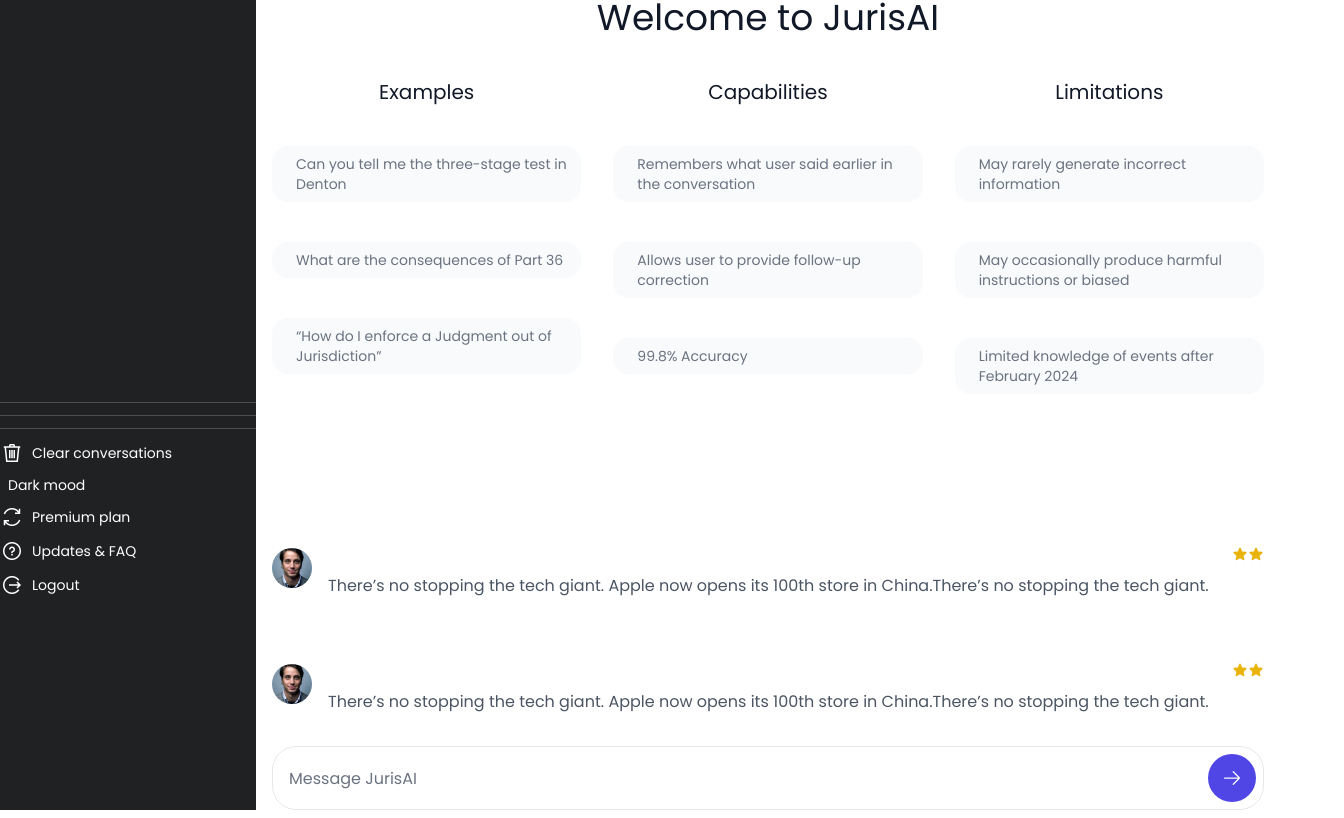
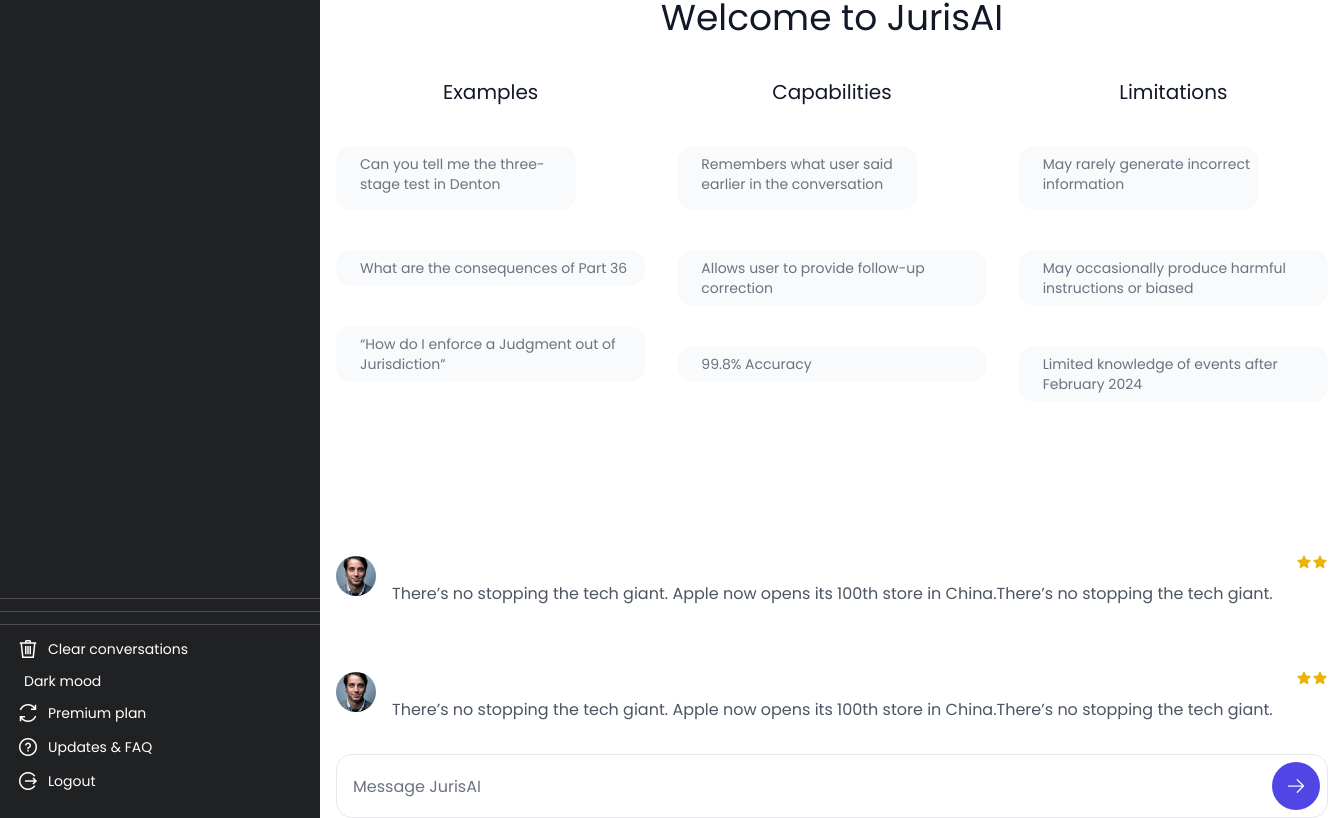
Before and after one commit to abidkarimi/JurisAI, a Next.js app: page /home-ai in a window 1280 px wide. Shown: the part 135-953 px from the top of the page, 1344 px wide, since content can reach past the window. Built offline with nearby package versions, Linux system fonts and the light colour scheme.

Commit message:
Worked on left side bar

```diff
--- a/src/app/home-ai/page.tsx
+++ b/src/app/home-ai/page.tsx
@@ -105,17 +105,20 @@ const AuthorPage: FC<AuthorPageProps> = ({ className = "" }) => {
         {/* ---- */}
         <div className=" border-b border-neutral-200 dark:border-neutral-700 " style={{ borderColor: '#4d4d4f' }}></div>
         <div className="p-20"></div>
+        <div className="p-20"></div>
         <div className="p-10"></div>
         <div className="p-10"></div>
         <div className="p-10"></div>
+        <div className="p-1.5"></div>
+
 
         <div className="border-b border-neutral-200 dark:border-neutral-700 w-50" style={{ borderColor: '#4d4d4f' }}></div>
         <div className="border-b border-neutral-200 dark:border-neutral-700 w-50" style={{ borderColor: '#4d4d4f' }}></div>
         <div className="border-b border-neutral-200 dark:border-neutral-700 w-50" style={{ borderColor: '#4d4d4f' }}></div>
 
-        <div className="grid grid-cols-4 gap-5 col-span-2 md:col-span-4 lg:md:col-span-1 lg:flex lg:flex-col">
+        <div className="grid grid-cols-4 gap-5 col-span-2 md:col-span-4 lg:md:col-span-1 lg:flex lg:flex-col w-100%">
             <div className="col-span-2 flex items-center md:col-span-3">
-              <LeftPanelFooter className="flex items-center space-x-3 lg:space-x-0 lg:flex-col lg:space-y-2.5 lg:items-start" />
+              <LeftPanelFooter className="flex items-center space-x-3 lg:space-x-0 lg:flex-col lg:space-y-2.5 lg:items-start w-80 pl-4" />
             </div>
           </div>
         {/* ---- */}
@@ -228,7 +231,7 @@ const AuthorPage: FC<AuthorPageProps> = ({ className = "" }) => {
           <Input
             fontClass=""
             sizeClass="h-16 px-4 py-3"
-            rounded="rounded-3xl"
+            rounded="rounded-2xl"
             placeholder="Message JurisAI"
           />
           <ButtonCircle
@@ -264,7 +267,7 @@ const AuthorPage: FC<AuthorPageProps> = ({ className = "" }) => {
             </h6>
               <div
                 key={item.id}
-                className="pl-6 p-2 bg-neutral-50 dark:bg-neutral-800 rounded-2xl dark:border-neutral-800  mb-10"
+                className="pl-6 p-2 bg-neutral-50 dark:bg-neutral-800 rounded-2xl dark:border-neutral-800  mb-10 w-60 h-16 "
               >
                 <span className="block text-base sm:text-sm text-neutral-500 dark:text-neutral-400">
                   {item.subHeading}
```
